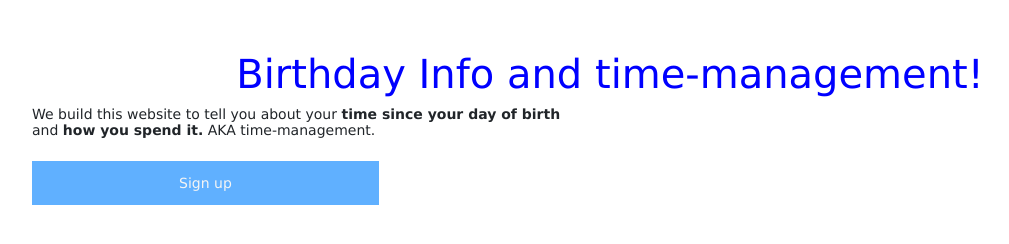
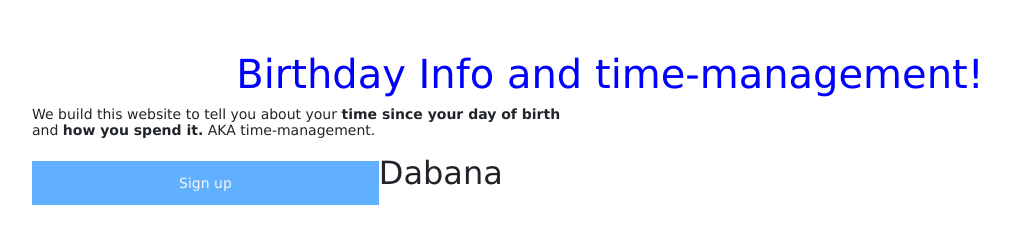
Before and after one commit to dabanaluintenque/Web_Developers, a website: page public/index.html in a window 1280 px wide. Shown: the whole page, without its empty margins (30-1039 px from the left). Drawn offline with nearby package versions, Linux system fonts and the light colour scheme.

Commit message:
How exciting

```diff
--- a/public/index.html
+++ b/public/index.html
@@ -77,7 +77,7 @@
     </form>-->
 
 
-
+    <h2>Dabana</h2>
   </div>
 
   <script src="./javascripts/functions.js"></script>
```
